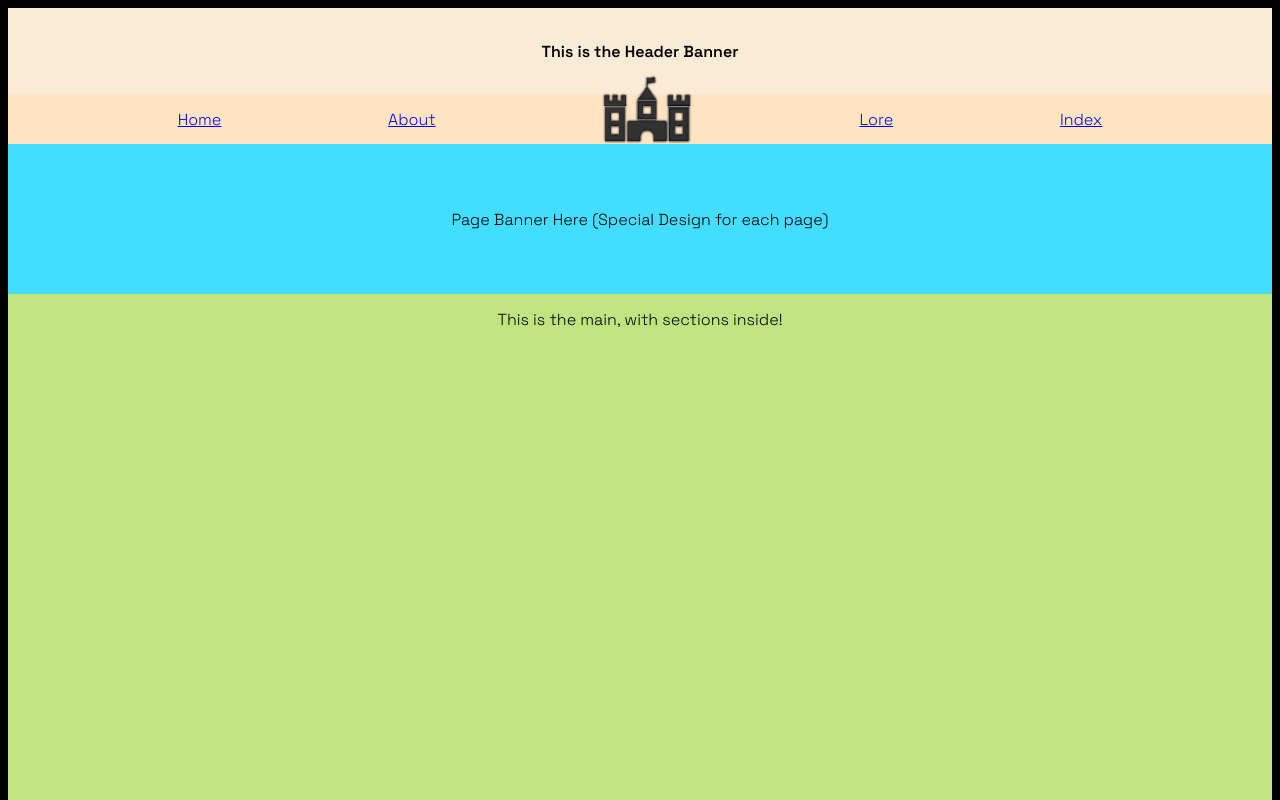
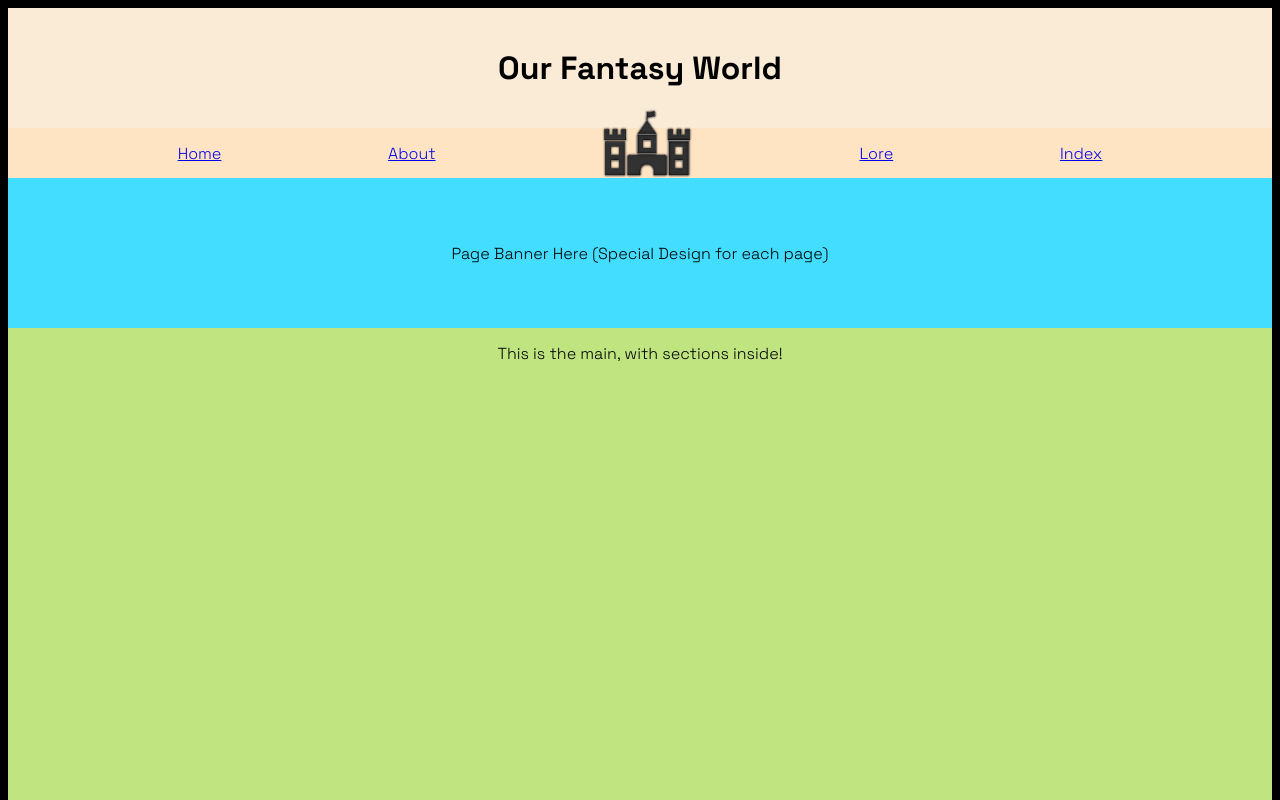
Before and after one commit to PlutoCoders/ourahFantasyWorld, a plain HTML site: page index.html in a window 1280 px wide. Shown: the top 800 px of the page. Drawn offline with Linux system fonts and the light colour scheme.

Commit message:
Small Adjustment to Header Banner text and size

```diff
--- a/index.html
+++ b/index.html
@@ -19,7 +19,7 @@
 
     <header>
         <section class="HeaderBanner">
-            This is the Header Banner
+            <h1>Our Fantasy World</h1>
         </section>
         <nav>
             <div class="NavItem Home">
--- a/style.css
+++ b/style.css
@@ -20,8 +20,13 @@ body {
     align-items: center;
     background-color: antiquewhite;
     padding: 10px;
-    min-height: 66px;
-    font-weight: 600;
+    height: 100px;
+    text-align: center;
+}
+
+h1 {
+    font-weight: bold;
+    font-size:xx-large;
 }
 
 nav {
```
